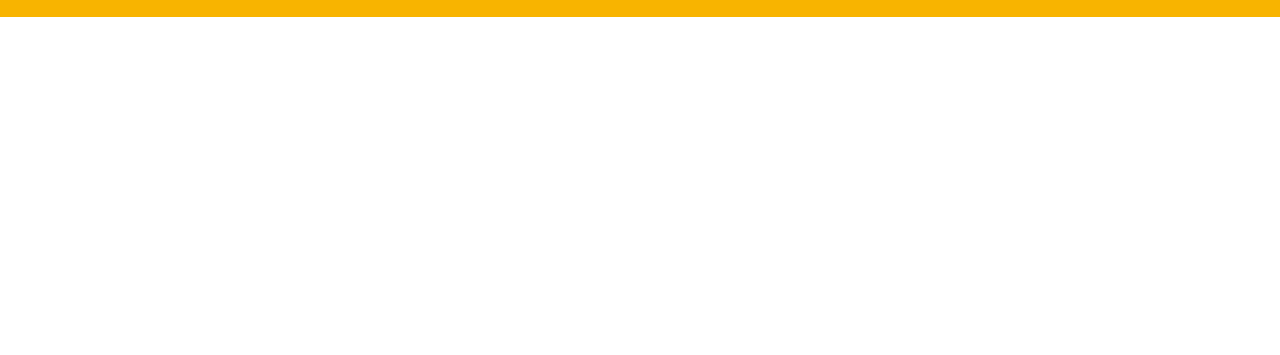
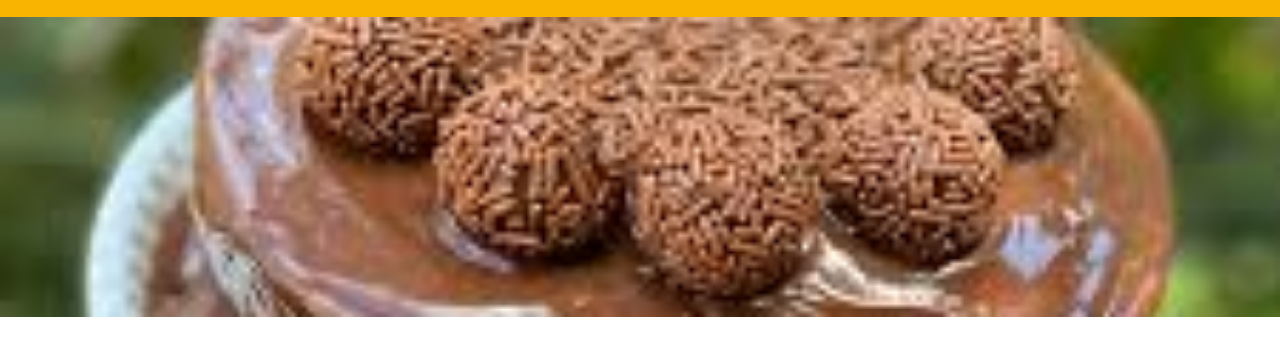
Before and after one commit to GbzinMRB/Confeitaria_Sempre_Doce, a plain HTML site: page index.html in a window 1280 px wide. Shown: the part 179-534 px from the top of the page. Drawn offline with Linux system fonts and the light colour scheme.

Commit message:
carrosel

```diff
--- a/assets/css/index.css
+++ b/assets/css/index.css
@@ -45,6 +45,12 @@ nav ul li a {
 nav ul li a:hover{
     font-weight: bold;
     text-decoration: underline;
-    color: red;
+    color: red  ;
 
 }
+
+.img-carrosel{
+    width: 100%;
+    object-fit: cover;
+    height: 300px;
+}
--- /dev/null
+++ b/assets/js/index.js
@@ -0,0 +1,29 @@
+// criar a lista de imagens
+let imagens = [
+        'assets/img/bolo capa 1.jfif',
+        'assets/img/bolo capa 2.jfif',
+        'assets/img/bolo capa 3.avif'
+]
+let indiceAtualListaImagens = 0
+
+function exibirImagem(){
+    let imagemCarrosel = document
+    .getElementById('img-carrosel')
+    imagemCarrosel.src = imagens[indiceAtualListaImagens]
+}
+
+
+
+setInterval(function() {
+    exibirImagem()
+    indiceAtualListaImagens++
+
+    if (indiceAtualListaImagens > 2) {
+        indiceAtualListaImagens = 0
+    }
+
+
+}, 5000);
+
+exibirImagem()
+indiceAtualListaImagens++
--- a/index.html
+++ b/index.html
@@ -32,5 +32,14 @@
         </nav>
     </div>
     </header>
+
+                        <!-- Carrosel de imagens -->
+        <section class="Carrosel">
+            <div>
+                <img class="img-carrosel" id="img-carrosel" src="" alt="">
+            </div>
+        </section>
+
 </body>
+<script src="assets/js/index.js"></script>
 </html>
```
Also changed, not shown: assets/img/bolo capa 1.jfif (added), assets/img/bolo capa 2.jfif (added), assets/img/bolo capa 3.avif (added).
